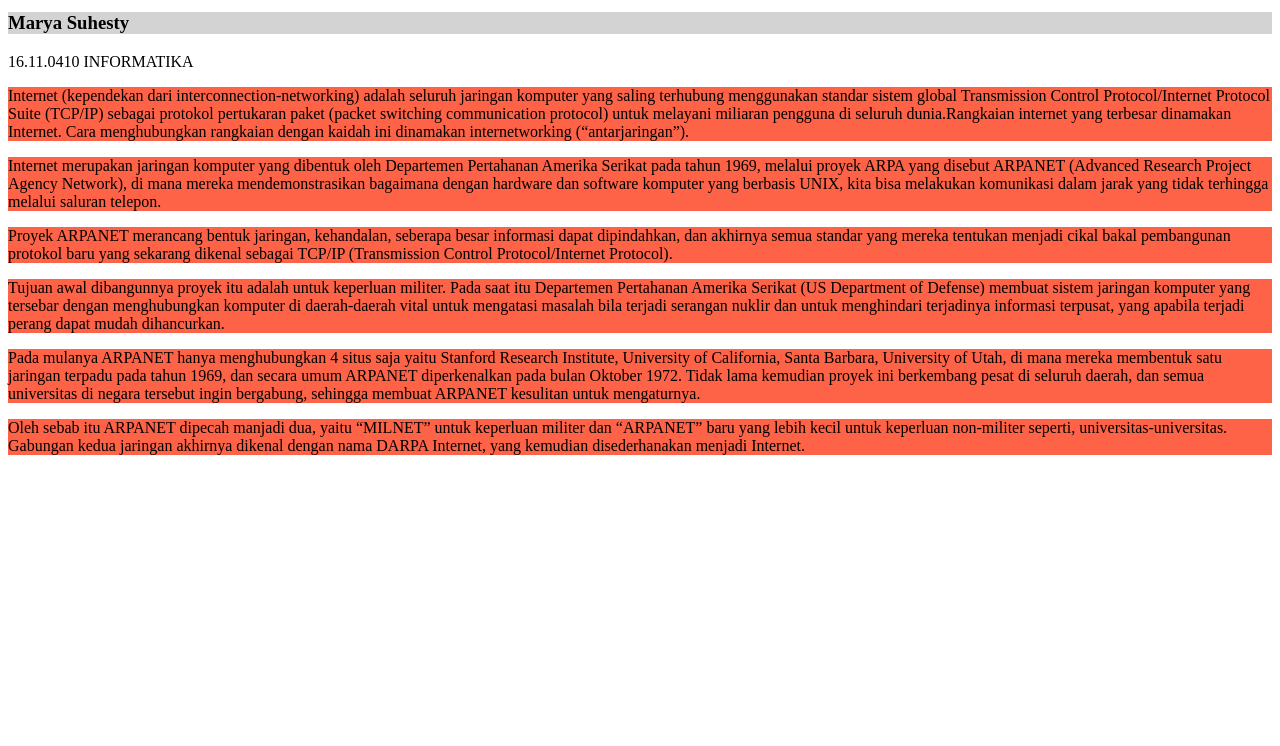
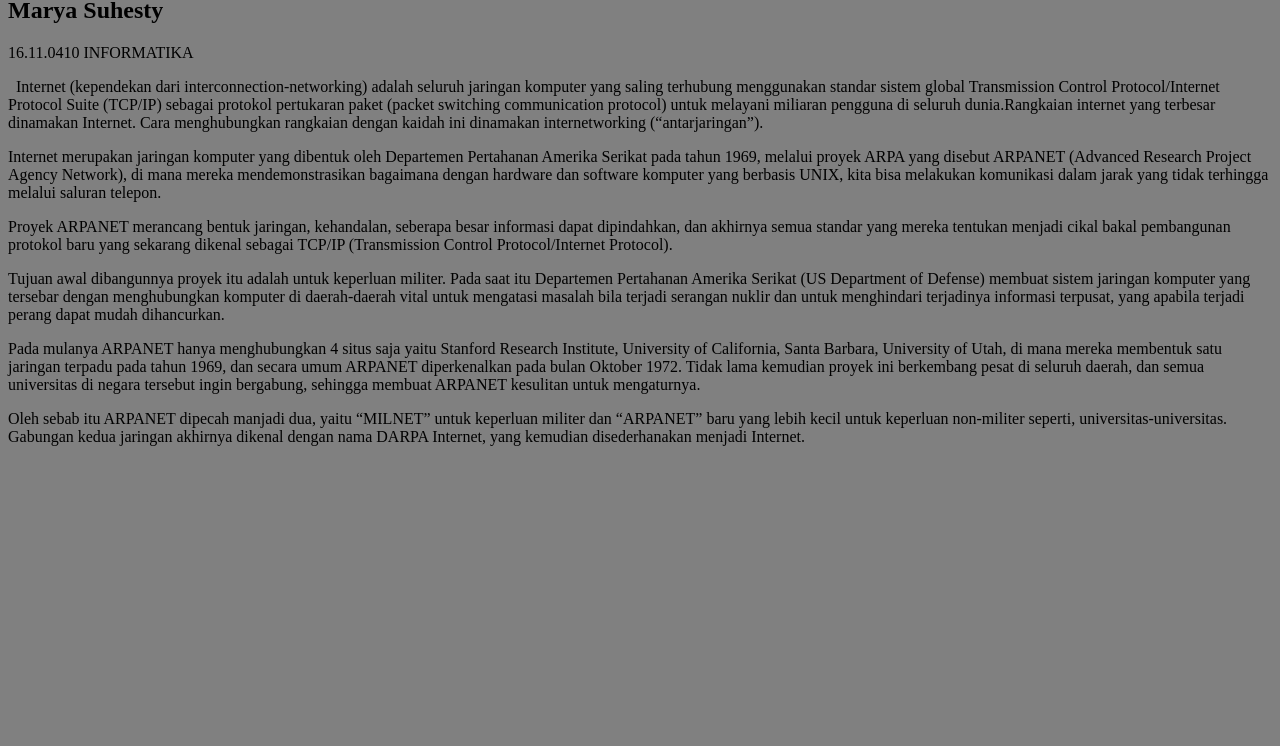
Before and after one commit to MaryaSuhesty/pw0410, a plain HTML site: page interlab.html in a window 1280 px wide. Shown: the part 54-800 px from the top of the page. Drawn offline with Linux system fonts and the light colour scheme.

Commit message:
edit html

```diff
--- a/interlab.html
+++ b/interlab.html
@@ -1,19 +1,36 @@
 <html>
-	<h1 style="background-color:gray;">SEJARAH INTERNET</h1>
-	<title> Sejarah Internet</title>
+	<h1 style="background-color:gray; font-size: 20px;">SEJARAH INTERNET</h1>
+
+	<title> Sejarah tentang Internet</title>
 	</head>
-	<body>
-	<h3 style="background-color:LightGray;">
-		Marya Suhesty </h3>
-		16.11.0410</h3>
-		INFORMATIKA </h3>
-		<p style="background-color:Tomato;">
-		Internet (kependekan dari interconnection-networking) adalah seluruh jaringan komputer yang saling terhubung menggunakan standar sistem global Transmission Control Protocol/Internet Protocol Suite (TCP/IP) sebagai protokol pertukaran paket (packet switching communication protocol) untuk melayani miliaran pengguna di seluruh dunia.Rangkaian internet yang terbesar dinamakan Internet. Cara menghubungkan rangkaian dengan kaidah ini dinamakan internetworking (“antarjaringan”). </p>
-		<p style="background-color:Tomato;">Internet merupakan jaringan komputer yang dibentuk oleh Departemen Pertahanan Amerika Serikat pada tahun 1969, melalui proyek ARPA yang disebut ARPANET (Advanced Research Project Agency Network), di mana mereka mendemonstrasikan bagaimana dengan hardware dan software komputer yang berbasis UNIX, kita bisa melakukan komunikasi dalam jarak yang tidak terhingga melalui saluran telepon.</p>
-		<p style="background-color:Tomato;">Proyek ARPANET merancang bentuk jaringan, kehandalan, seberapa besar informasi dapat dipindahkan, dan akhirnya semua standar yang mereka tentukan menjadi cikal bakal pembangunan protokol baru yang sekarang dikenal sebagai TCP/IP (Transmission Control Protocol/Internet Protocol).</p>
-		<p style="background-color:Tomato;">Tujuan awal dibangunnya proyek itu adalah untuk keperluan militer. Pada saat itu Departemen Pertahanan Amerika Serikat (US Department of Defense) membuat sistem jaringan komputer yang tersebar dengan menghubungkan komputer di daerah-daerah vital untuk mengatasi masalah bila terjadi serangan nuklir dan untuk menghindari terjadinya informasi terpusat, yang apabila terjadi perang dapat mudah dihancurkan.</p>
-		<p style="background-color:Tomato;">Pada mulanya ARPANET hanya menghubungkan 4 situs saja yaitu Stanford Research Institute, University of California, Santa Barbara, University of Utah, di mana mereka membentuk satu jaringan terpadu pada tahun 1969, dan secara umum ARPANET diperkenalkan pada bulan Oktober 1972. Tidak lama kemudian proyek ini berkembang pesat di seluruh daerah, dan semua universitas di negara tersebut ingin bergabung, sehingga membuat ARPANET kesulitan untuk mengaturnya.</p>
-		<p style="background-color:Tomato;">Oleh sebab itu ARPANET dipecah manjadi dua, yaitu “MILNET” untuk keperluan militer dan “ARPANET” baru yang lebih kecil untuk keperluan non-militer seperti, universitas-universitas. Gabungan kedua jaringan akhirnya dikenal dengan nama DARPA Internet, yang kemudian disederhanakan menjadi Internet. </p>
+	<body style="background-color:gray;">
+	<h2 >	Marya Suhesty </h2>
+			16.11.0410	  </h2>
+		 	INFORMATIKA   </h2>
+
+		<p>
+		&nbsp; Internet (kependekan dari interconnection-networking) adalah seluruh jaringan komputer yang saling terhubung menggunakan standar sistem global Transmission Control Protocol/Internet Protocol Suite (TCP/IP) sebagai protokol pertukaran paket (packet switching communication protocol) untuk melayani miliaran pengguna di seluruh dunia.Rangkaian internet yang terbesar dinamakan Internet. Cara menghubungkan rangkaian dengan kaidah ini dinamakan internetworking (“antarjaringan”).
+		</p>
+
+		<p>
+		Internet merupakan jaringan komputer yang dibentuk oleh Departemen Pertahanan Amerika Serikat pada tahun 1969, melalui proyek ARPA yang disebut ARPANET (Advanced Research Project Agency Network), di mana mereka mendemonstrasikan bagaimana dengan hardware dan software komputer yang berbasis UNIX, kita bisa melakukan komunikasi dalam jarak yang tidak terhingga melalui saluran telepon.
+		</p>
+
+		<p>
+		Proyek ARPANET merancang bentuk jaringan, kehandalan, seberapa besar informasi dapat dipindahkan, dan akhirnya semua standar yang mereka tentukan menjadi cikal bakal pembangunan protokol baru yang sekarang dikenal sebagai TCP/IP (Transmission Control Protocol/Internet Protocol).
+		</p>
+
+		<p>
+		Tujuan awal dibangunnya proyek itu adalah untuk keperluan militer. Pada saat itu Departemen Pertahanan Amerika Serikat (US Department of Defense) membuat sistem jaringan komputer yang tersebar dengan menghubungkan komputer di daerah-daerah vital untuk mengatasi masalah bila terjadi serangan nuklir dan untuk menghindari terjadinya informasi terpusat, yang apabila terjadi perang dapat mudah dihancurkan.
+		</p>
+
+		<p>
+		Pada mulanya ARPANET hanya menghubungkan 4 situs saja yaitu Stanford Research Institute, University of California, Santa Barbara, University of Utah, di mana mereka membentuk satu jaringan terpadu pada tahun 1969, dan secara umum ARPANET diperkenalkan pada bulan Oktober 1972. Tidak lama kemudian proyek ini berkembang pesat di seluruh daerah, dan semua universitas di negara tersebut ingin bergabung, sehingga membuat ARPANET kesulitan untuk mengaturnya.
+		</p>
+
+		<p>
+		Oleh sebab itu ARPANET dipecah manjadi dua, yaitu “MILNET” untuk keperluan militer dan “ARPANET” baru yang lebih kecil untuk keperluan non-militer seperti, universitas-universitas. Gabungan kedua jaringan akhirnya dikenal dengan nama DARPA Internet, yang kemudian disederhanakan menjadi Internet.
+		</p>
 
 
 
```
Also changed, not shown: internet.jpg (added).
